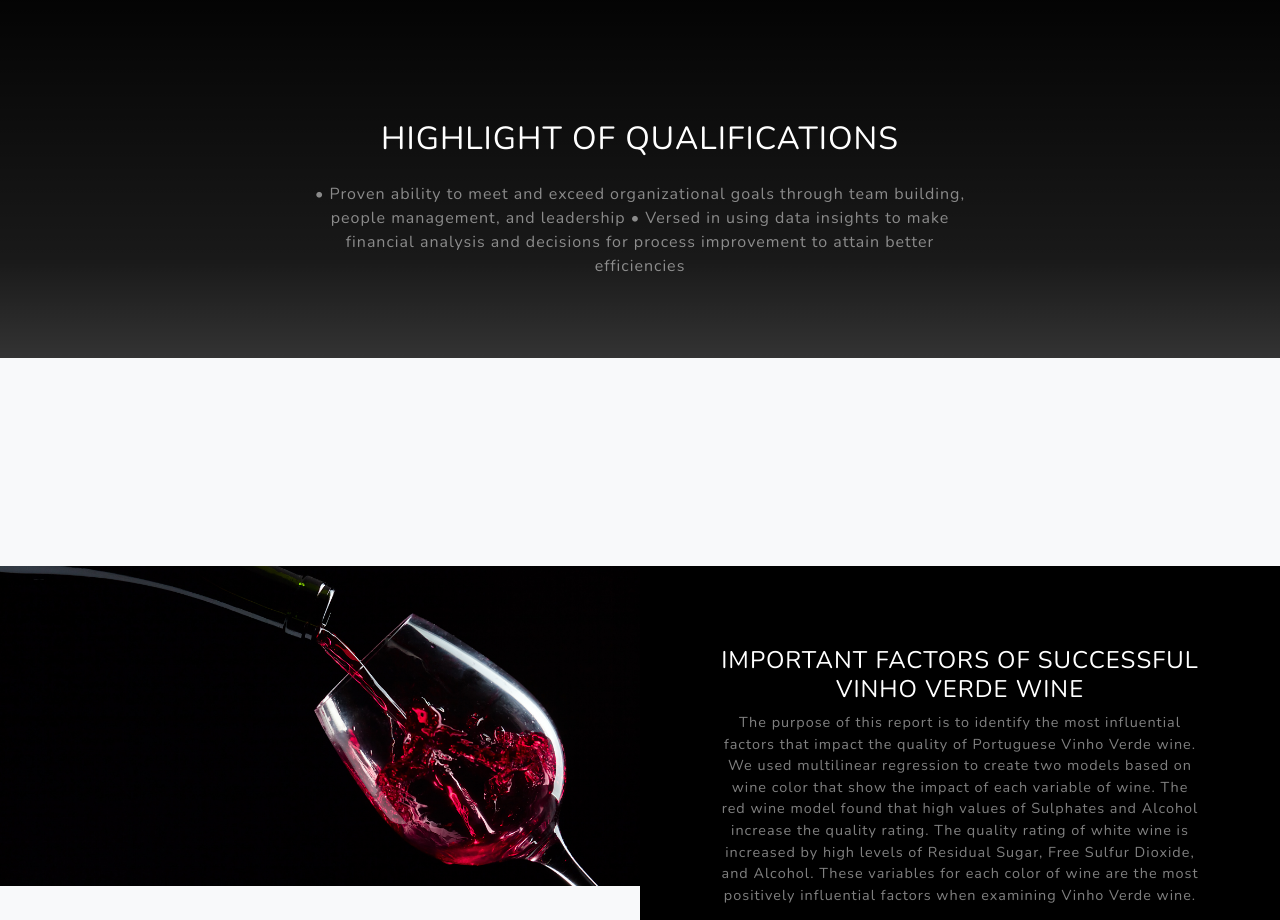
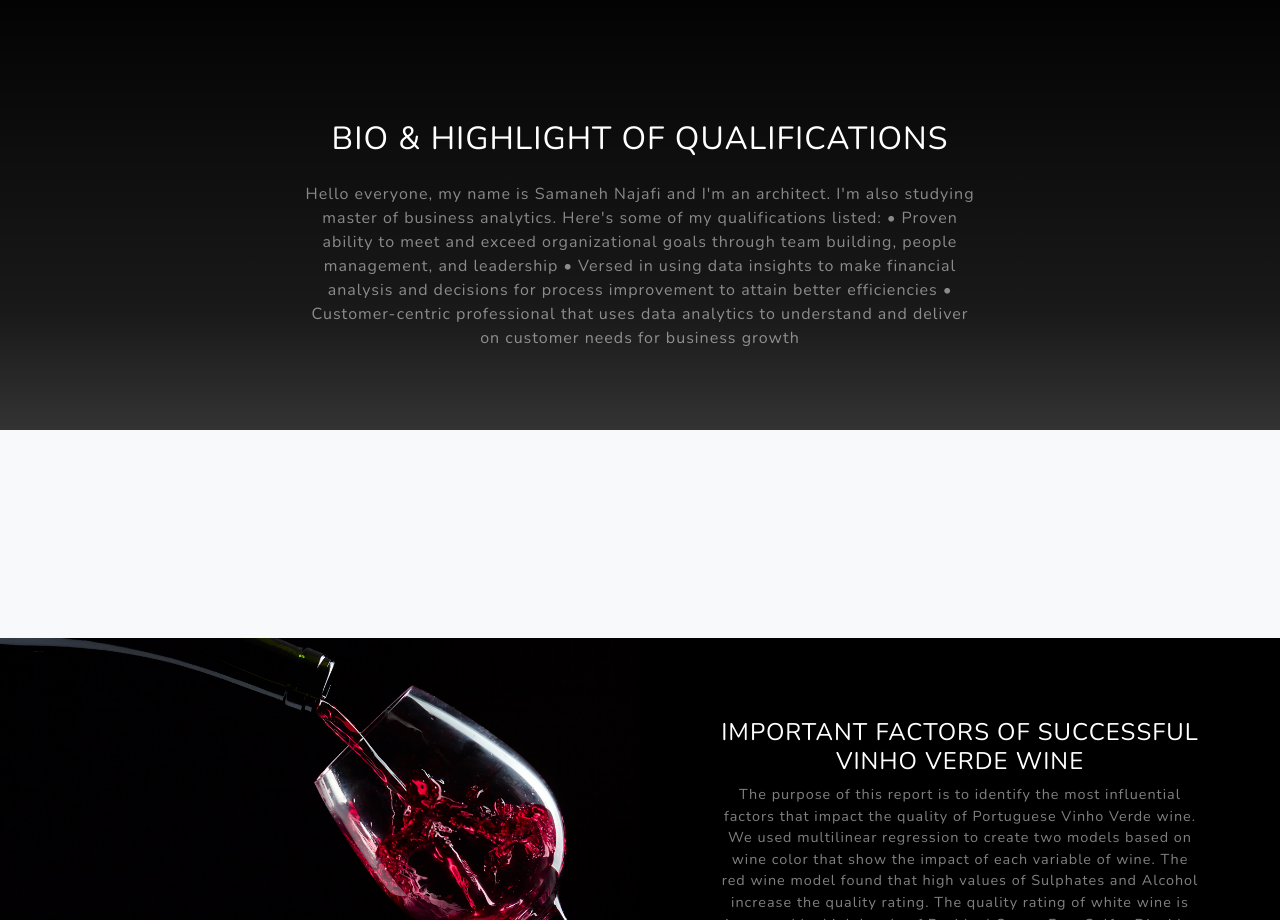
Before and after one commit to Samaneh-najafi/samaneh-najafi.github.io, a plain HTML site: page index.html in a window 1280 px wide. Shown: the part 840-1760 px from the top of the page. Drawn offline with nearby package versions, Linux system fonts and the light colour scheme.

Commit message:
Update index.html

```diff
--- a/index.html
+++ b/index.html
@@ -50,10 +50,12 @@
             <div class="container px-4 px-lg-5">
                 <div class="row gx-4 gx-lg-5 justify-content-center">
                     <div class="col-lg-8">
-                        <h2 class="text-white mb-4">HIGHLIGHT OF QUALIFICATIONS</h2>
+                        <h2 class="text-white mb-4">BIO & HIGHLIGHT OF QUALIFICATIONS</h2>
                         <p class="text-white-50">
+                            Hello everyone, my name is Samaneh Najafi and I'm an architect. I'm also studying master of business analytics. Here's some of my qualifications listed:
                             •	Proven ability to meet and exceed organizational goals through team building, people management, and leadership
                             •	Versed in using data insights to make financial analysis and decisions for process improvement to attain better efficiencies
+                            •	Customer-centric professional that uses data analytics to understand and deliver on customer needs for business growth
 
 
         </section>
```
